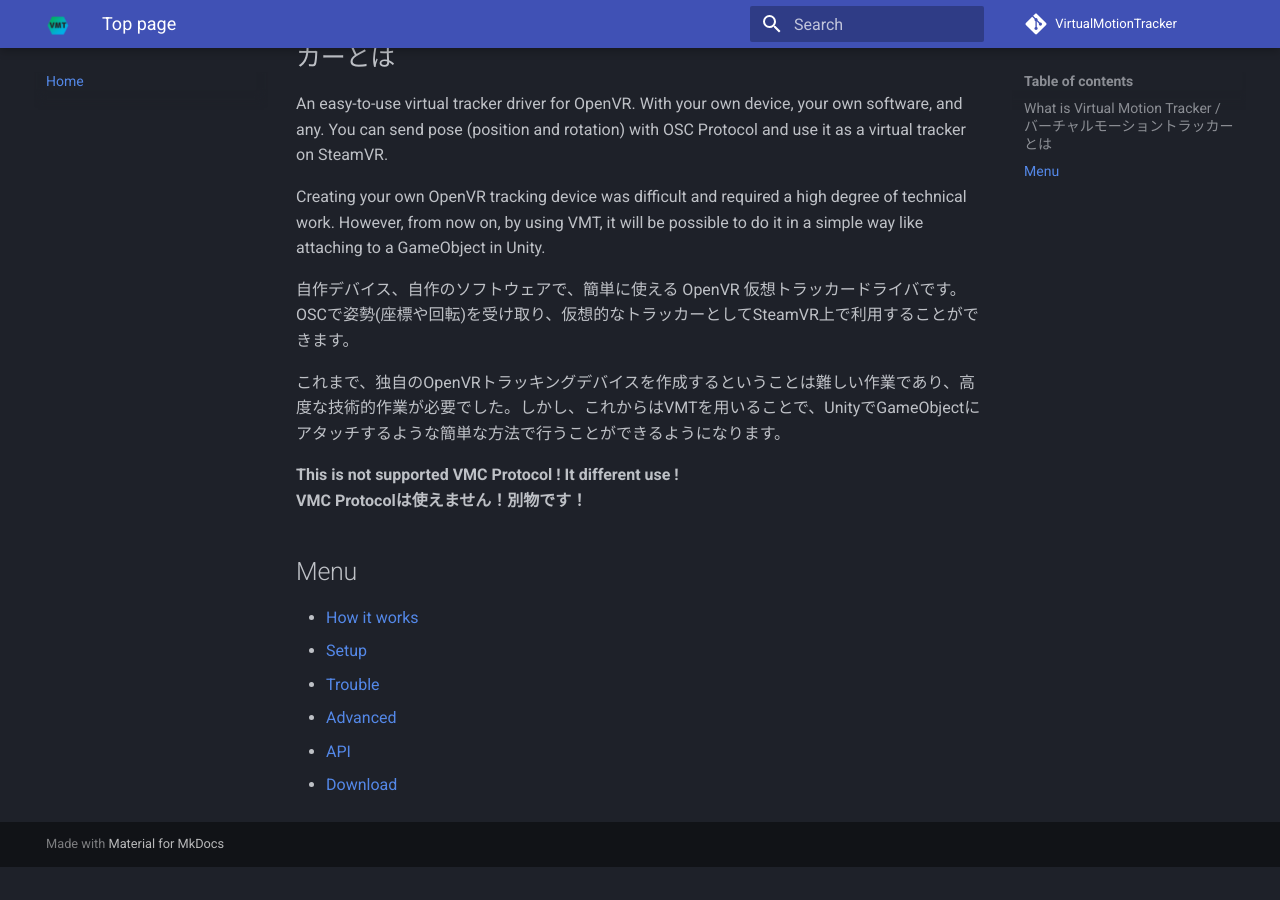
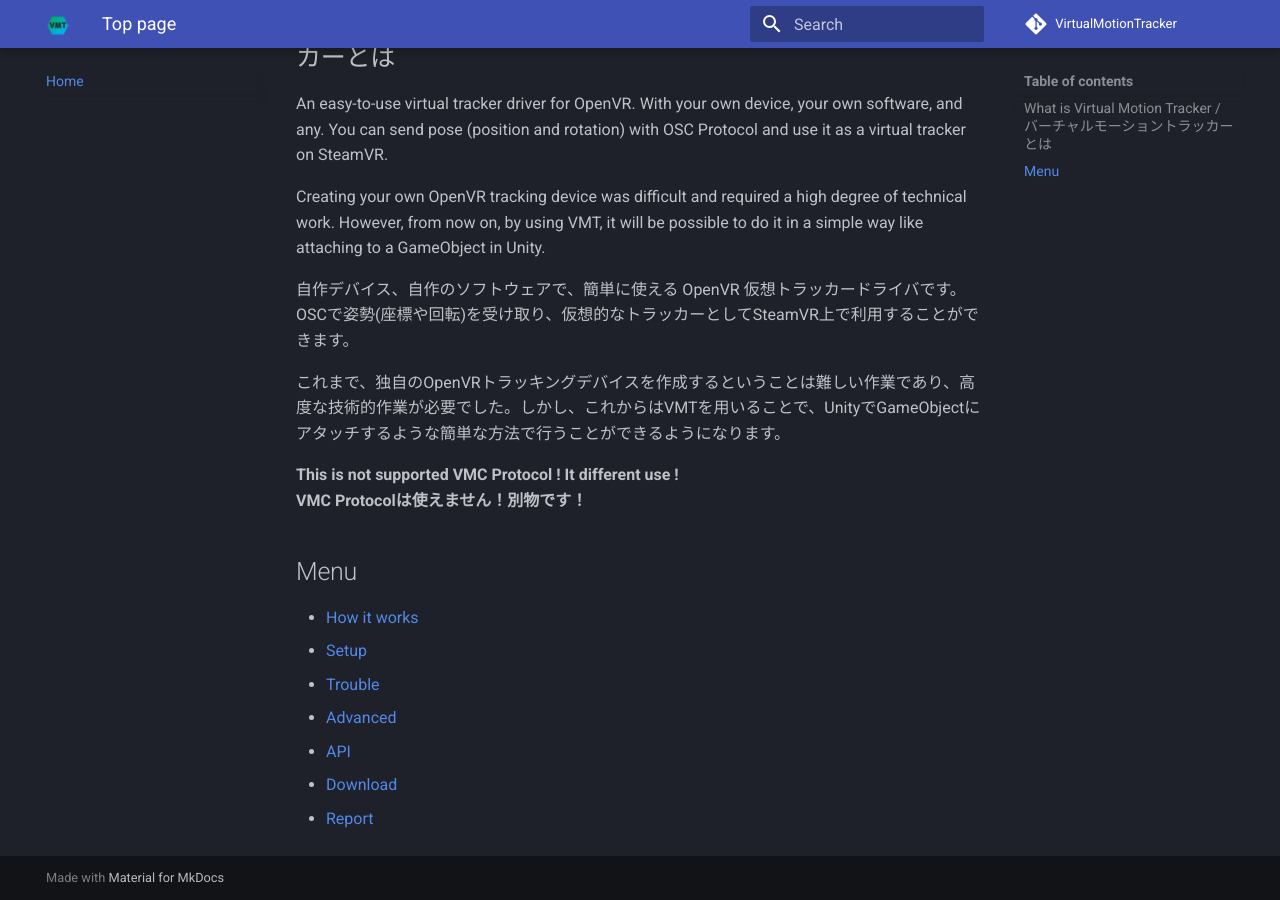
Before and after one commit to gpsnmeajp/VirtualMotionTrackerDocument, an MkDocs documentation site: the page built from docs/index.md, in a window 1280 px wide and 900 px high, scrolled down 711 px. Built offline with MkDocs 1.6.1 and Material for MkDocs 9.7.7, drawn with Linux system fonts in a browser that asks for light colours; comment, search, counter and statistics services are not loaded; before the commit the page ends 1578 px from its top, so only the background shows below that.

Commit message:
メニュー不足を修正

```diff
--- a/docs/index.md
+++ b/docs/index.md
@@ -29,3 +29,4 @@
 - [Advanced](advanced.md)
 - [API](api.md)
 - [Download](download.md)
+- [Report](report.md)
```
